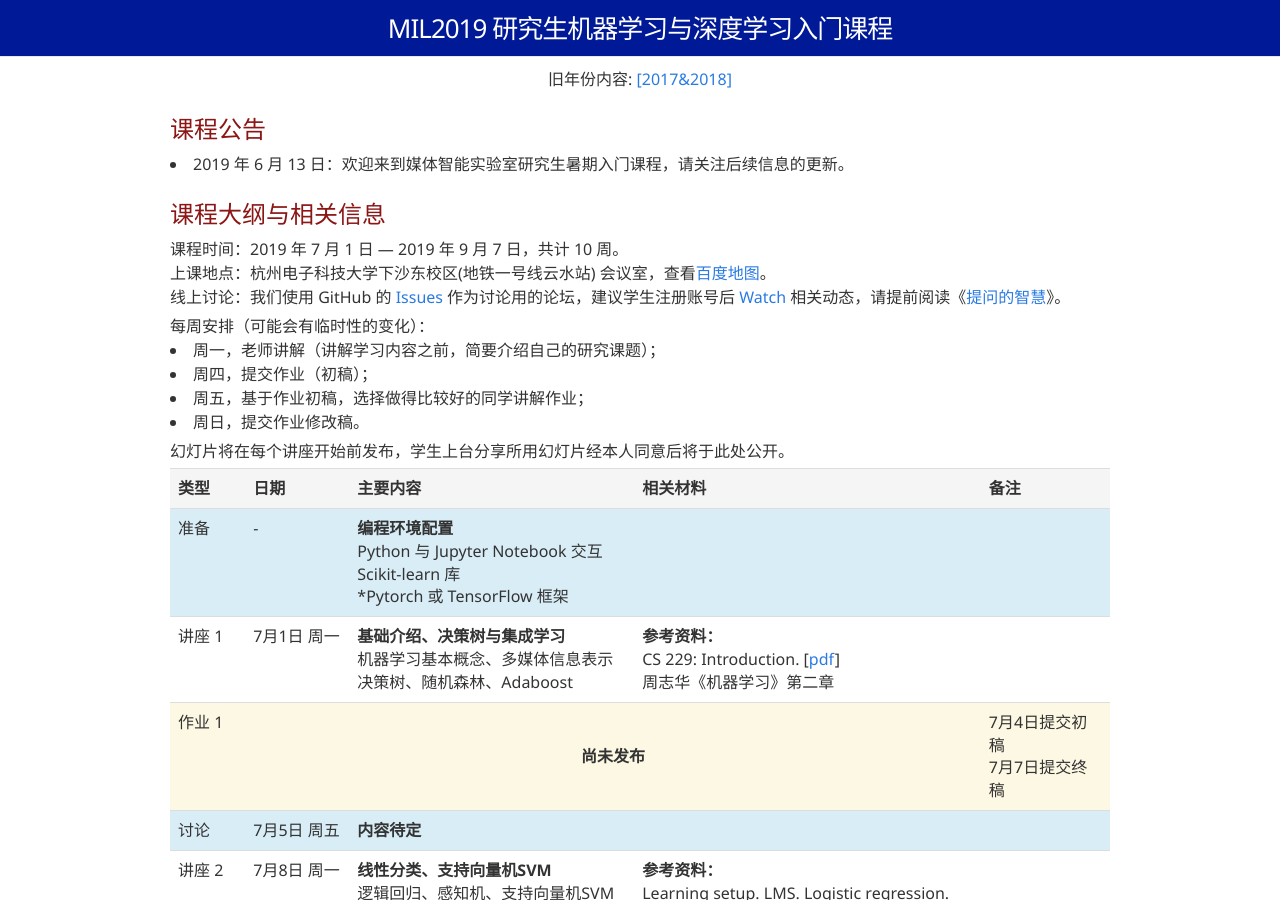
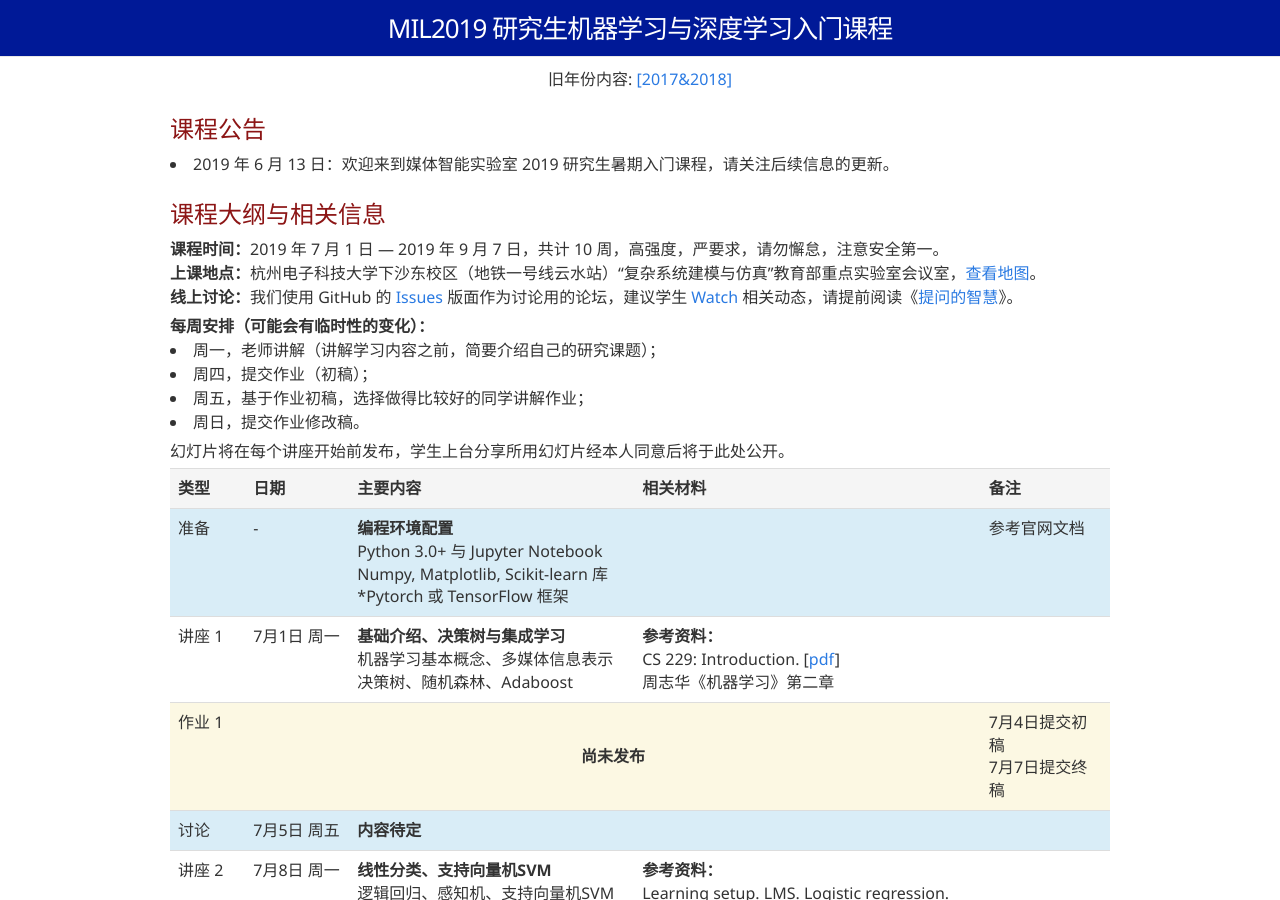
Before and after one commit to HDUMIL/summer-school, a Jekyll site: the page built from index.html, in a window 1280 px wide and 900 px high. Built offline with Jekyll 4.4.1, drawn with Linux system fonts in a browser that asks for light colours; nearby versions of some CDN libraries; some of the changed text lies outside the part shown.

Commit message:
change my TA image, add information html file

```diff
--- a/_includes/faq.html
+++ b/_includes/faq.html
@@ -2,7 +2,7 @@
 
 <div class="qqa">
     <div class="qq">- 有没有必须使用的教科书或者其它类型的资料？</div>
-    <div class="qa">- 没有需要提前准备的材料，所需资料会在课前给出，课后会有推荐自学内容。</div>
+    <div class="qa">- 没有需要提前准备的资料，所需资料会在课前给出，参考教科书为周志华《机器学习》，邱锡鹏《深度学习》。</div>
 </div>
 
 <div class="qqa">
@@ -14,12 +14,12 @@
 
 <div class="qqa">
     <div class="qq">- 我的英语能力比较薄弱，看不懂拓展材料，怎么办？</div>
-    <div class="qa">- 同上点提到的方法，使用互联网可以搜索到一些中文翻译材料，或是使用谷歌翻译。（赶紧学好英语！）</div>
+    <div class="qa">- 同上点提到的方法，短期内使用互联网可以搜索到一些中文翻译材料，或是使用谷歌翻译。（关键是赶紧学好英语！）</div>
 </div>
 
 <div class="qqa">
     <div class="qq">- 为什么在整体课程安排中，没有留出单独的期中休息日？</div>
-    <div class="qa">- 每周给出的自主安排时间是相当充裕的，需根据自身学习情况做出合理安排，其中包含了休息时间。</div>
+    <div class="qa">- 每周给出的自主学习时间是相当充裕的，需根据自身学习情况做出合理安排，其中包含了休息时间。</div>
 </div>
 
 <div class="qqa">
--- /dev/null
+++ b/_includes/information.html
@@ -0,0 +1,22 @@
+<div style="margin-bottom: 5px">
+    <strong>课程时间：</strong>2019 年 7 月 1 日 — 2019 年 9 月 7 日，共计 10 周，高强度，严要求，请勿懈怠，注意安全第一。<br>
+    <strong>上课地点：</strong>杭州电子科技大学下沙东校区（地铁一号线云水站）“复杂系统建模与仿真”教育部重点实验室会议室，<a href="https://j.map.baidu.com/kf6o-"
+        target="_blank">查看地图</a>。<br>
+    <strong>线上讨论：</strong>我们使用 GitHub 的 <a href="https://github.com/hdumil/summer-school/issues"
+        target="_blank">Issues</a> 版面作为讨论用的论坛，建议学生 <a href="https://github.com/hdumil/summer-school/watchers"
+        target="_blank">Watch</a>
+    相关动态，请提前阅读《<a href="https://github.com/ryanhanwu/How-To-Ask-Questions-The-Smart-Way/blob/master/README-zh_CN.md"
+        target="_blank">提问的智慧</a>》。
+</div>
+
+<div style="margin-bottom: 5px">
+    <strong>每周安排（可能会有临时性的变化）：</strong>
+    <li>周一，老师讲解（讲解学习内容之前，简要介绍自己的研究课题）；</li>
+    <li>周四，提交作业（初稿）；</li>
+    <li>周五，基于作业初稿，选择做得比较好的同学讲解作业；</li>
+    <li>周日，提交作业修改稿。</li>
+</div>
+
+<div style="margin-bottom: 5px">
+    幻灯片将在每个讲座开始前发布，学生上台分享所用幻灯片经本人同意后将于此处公开。
+</div>
--- a/_includes/instructor.html
+++ b/_includes/instructor.html
@@ -80,7 +80,7 @@
         <div class="instructor">
             <a href="https://accepteddoge.com/" target="_blank">
                 <div class="instructorphoto">
-                    <img class="img-hover" src="assets/img/xiaoweicao.jpg">
+                    <img class="img-hover" src="assets/img/xiaoweicao.png">
                 </div>
                 <div>*曹骁威</div>
             </a>
--- a/_includes/schedule.html
+++ b/_includes/schedule.html
@@ -1,25 +1,6 @@
 <div class="module-header">课程大纲与相关信息</div>
 
-<div style="margin-bottom: 5px">
-    课程时间：2019 年 7 月 1 日 — 2019 年 9 月 7 日，共计 10 周。<br>
-    上课地点：杭州电子科技大学下沙东校区(地铁一号线云水站) 会议室，查看<a href="https://j.map.baidu.com/kf6o-" target="_blank">百度地图</a>。<br>
-    线上讨论：我们使用 GitHub 的 <a href="https://github.com/hdumil/summer-school/issues" target="_blank">Issues</a>
-    作为讨论用的论坛，建议学生注册账号后 <a href="https://github.com/hdumil/summer-school/watchers" target="_blank">Watch</a>
-    相关动态，请提前阅读《<a href="https://github.com/ryanhanwu/How-To-Ask-Questions-The-Smart-Way/blob/master/README-zh_CN.md"
-        target="_blank">提问的智慧</a>》。
-</div>
-
-<div style="margin-bottom: 5px">
-    每周安排（可能会有临时性的变化）：
-    <li>周一，老师讲解（讲解学习内容之前，简要介绍自己的研究课题）；</li>
-    <li>周四，提交作业（初稿）；</li>
-    <li>周五，基于作业初稿，选择做得比较好的同学讲解作业；</li>
-    <li>周日，提交作业修改稿。</li>
-</div>
-
-<div style="margin-bottom: 5px">
-    幻灯片将在每个讲座开始前发布，学生上台分享所用幻灯片经本人同意后将于此处公开。
-</div>
+{% include information.html %}
 
 <table class="table">
     <tbody>
@@ -36,14 +17,15 @@
             <td>-</td>
             <td>
                 <b>编程环境配置</b> <br>
-                Python 与 Jupyter Notebook 交互<br>
-                Scikit‐learn 库<br>
+                Python 3.0+ 与 Jupyter Notebook<br>
+                Numpy, Matplotlib, Scikit‐learn 库<br>
                 *Pytorch 或 TensorFlow 框架
             </td>
             <td>
 
             </td>
             <td>
+                参考官网文档
             </td>
         </tr>
 
--- a/index.html
+++ b/index.html
@@ -7,7 +7,7 @@ layout: default
 </div>
 
 <div class="module-header">课程公告</div>
-<li>2019 年 6 月 13 日：欢迎来到媒体智能实验室研究生暑期入门课程，请关注后续信息的更新。</li>
+<li>2019 年 6 月 13 日：欢迎来到媒体智能实验室 2019 研究生暑期入门课程，请关注后续信息的更新。</li>
 
 {% include schedule.html %}
 
```
Also changed, not shown: assets/img/xiaoweicao.jpg (deleted), assets/img/xiaoweicao.png (added).
